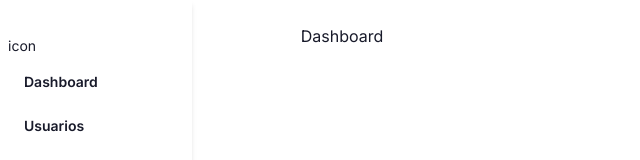
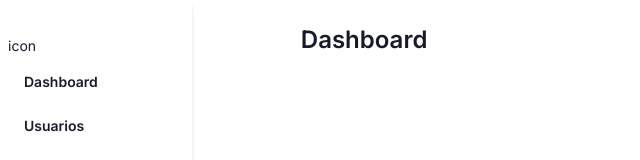
Before and after one commit to gusaln/stockbrain, a Next.js app: page / in a window 1280 px wide. Shown: the top 160 px of the page, without its empty margins (0-640 px from the left). Built offline with nearby package versions, Linux system fonts and the light colour scheme.

Commit message:
fix: adding the style for `Title`

```diff
--- a/src/app/page.tsx
+++ b/src/app/page.tsx
@@ -1,3 +1,9 @@
 export default function Dashboard() {
-    return <div className="w-4/5 mx-auto">Dashboard</div>;
+    return (
+        <div className="w-11/12 sm:w-4/5 lg:3/5 mx-auto">
+            <h1 className="font-semibold decoration-wavy decoration-primary">
+                Dashboard
+            </h1>
+        </div>
+    );
 }
```
